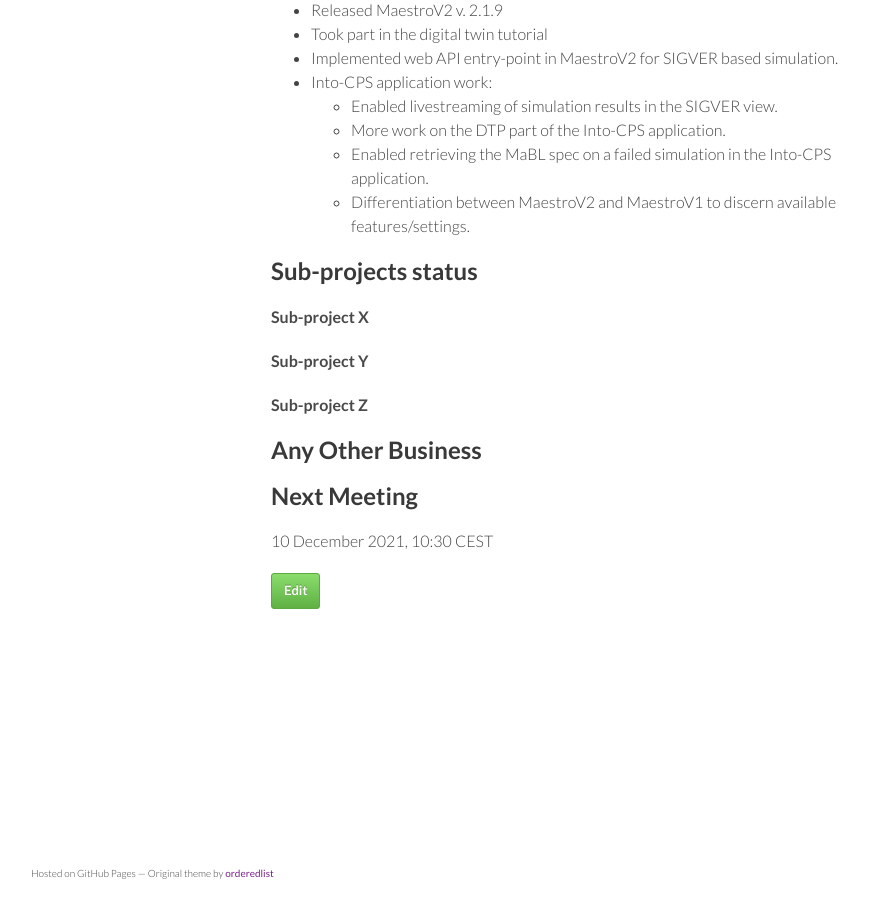
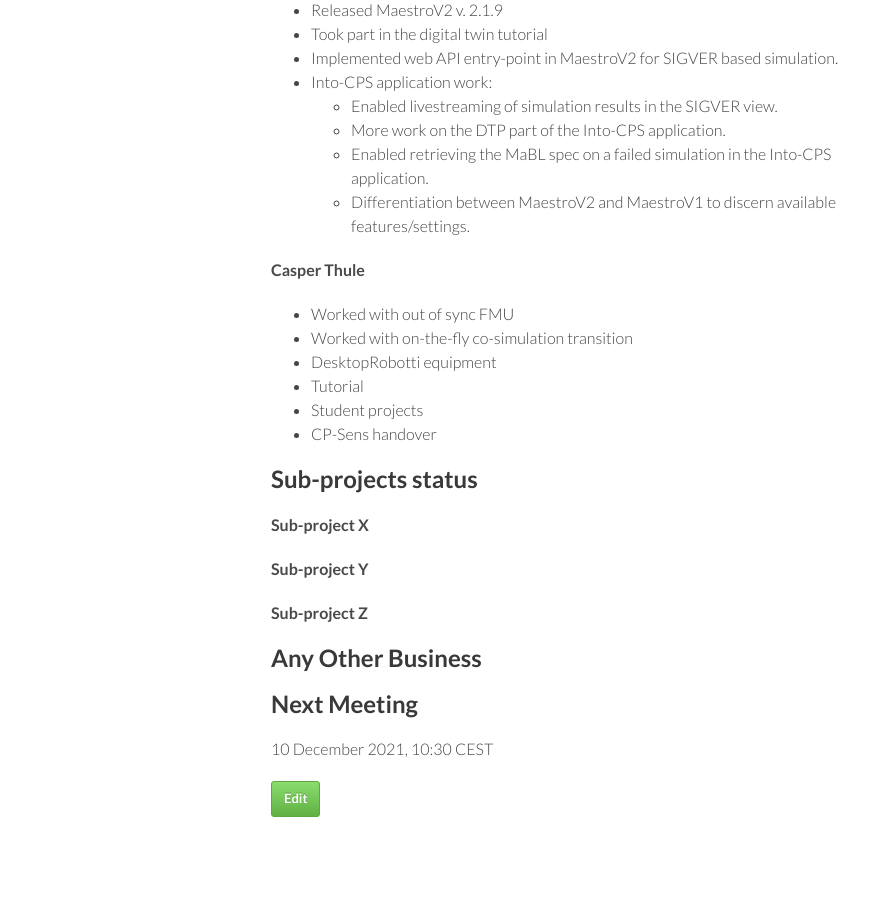
Before and after one commit to digitaltwincentre/digitaltwincentre.github.io, a Jekyll site: the page built from _biweeklies/Biweekly-50.md, in a window 1280 px wide and 900 px high, scrolled down 1027 px. Shown: the whole window, without its empty margins (179-1048 px from the left). Built offline with Jekyll 4.4.1, drawn with Linux system fonts in a browser that asks for light colours; nearby versions of some CDN libraries.

Commit message:
Update Biweekly-50.md

```diff
--- a/_biweeklies/Biweekly-50.md
+++ b/_biweeklies/Biweekly-50.md
@@ -55,6 +55,14 @@ date: 26 November 2021, 1030 CEST
   * Enabled retrieving the MaBL spec on a failed simulation in the Into-CPS application.
   * Differentiation between MaestroV2 and MaestroV1 to discern available features/settings.
 
+#### Casper Thule
+* Worked with out of sync FMU
+* Worked with on-the-fly co-simulation transition
+* DesktopRobotti equipment
+* Tutorial
+* Student projects
+* CP-Sens handover
+
 ## Sub-projects status
 
 
```
